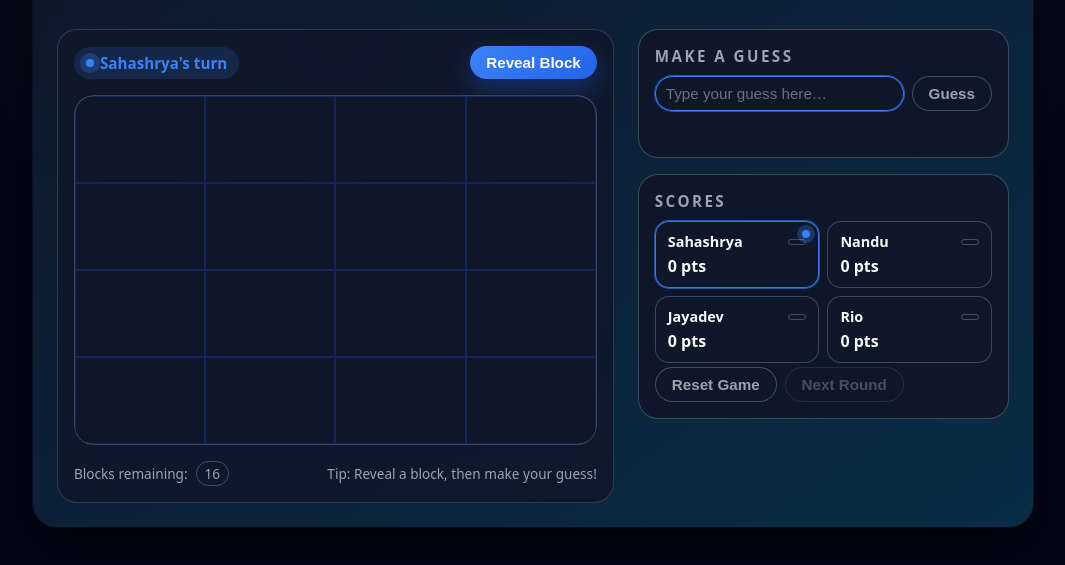
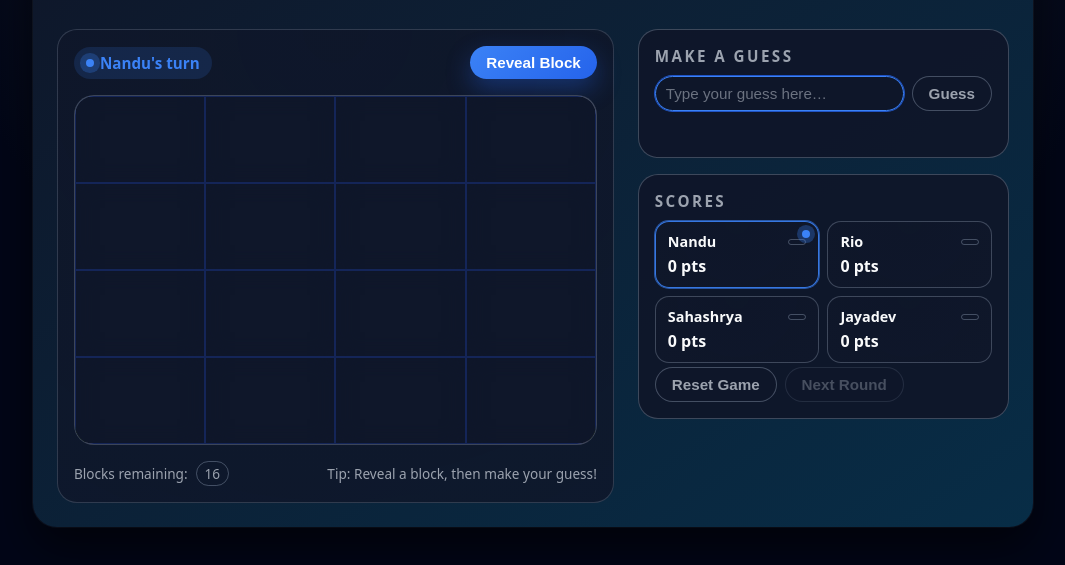
Before and after one commit to sumits20/quiz, a plain HTML site: page index.html in a window 1280 px wide. Shown: the part 169-734 px from the top of the page, without its empty margins (107-1172 px from the left). Drawn offline with Linux system fonts and the light colour scheme.

Commit message:
Update index.html

```diff
--- a/index.html
+++ b/index.html
@@ -574,7 +574,16 @@
     });
   }
 
+  function shufflePlayers() {
+    // Fisher–Yates shuffle
+    for (let i = players.length - 1; i > 0; i--) {
+      const j = Math.floor(Math.random() * (i + 1));
+      [players[i], players[j]] = [players[j], players[i]];
+    }
+  }
+
   function loadRound(index) {
+    shufflePlayers();
     const round = rounds[index];
     quizImageEl.src = round.src;
     roundNumberEl.textContent = index + 1;
```
